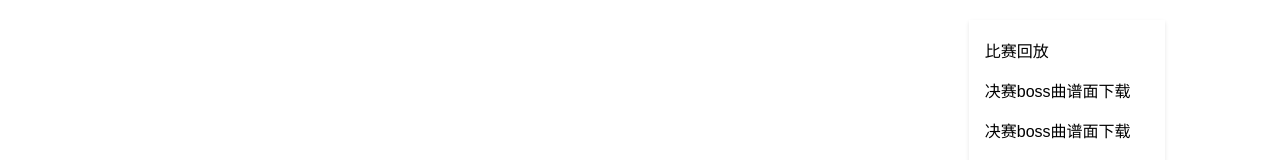
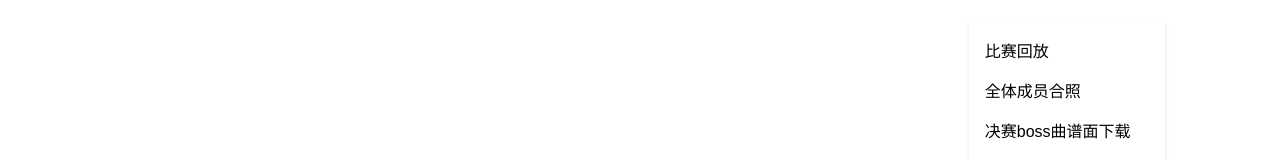
Before and after one commit to MPAMlab/NGU2nd-web, a Vue app: page / in a window 1280 px wide. Both pictures are taken after a click on the element "更多". Shown: the part 465-625 px from the top of the page. Built offline with nearby package versions, Linux system fonts and the light colour scheme.

Commit message:
Update App.vue

```diff
--- a/src/App.vue
+++ b/src/App.vue
@@ -50,7 +50,7 @@
         <span class="nav-text">更多</span>
         <div v-show="showDropdown[3]" class="dropdown-menu" ref="dropdownRef3">
           <div class="dropdown-item" @click="sendCardMessage('NGU 2nd 舞萌比赛直播回放', '哔哩哔哩 - 舞萌DX娱乐赛 NGU2nd 比赛直播回放 - UP主：灯射来红音游协会', '', 'https://live.bilibili.com/10910411')">比赛回放</div>
-          <div class="dropdown-item">决赛boss曲谱面下载</div>
+          <div class="dropdown-item" @click="sendCardMessage('NGU 2nd 全体成员合照', '点击查看合照', '','https://ngu-img.mpam-lab.xyz/NGU2nd_group_photo_v1.1.webp')">全体成员合照</div>
           <div class="dropdown-item" @click="sendCardMessage('决赛boss曲谱面下载','< II >\n 1.5MB', require('@/assets/download.png'), 'https://ngu-img.mpam-lab.xyz/ngu2nd-boss.zip')">决赛boss曲谱面下载</div>
           <div class="dropdown-item" @click="sendCardMessage('决赛结果', 'NGU 2nd 优胜组：越级勉强打白潘 \n 成员：Stella，Sa&K', '','https://ngu-img.mpam-lab.xyz/ngu2nd-lastround-detail.webp')">决赛结果详情</div>
           <div class="dropdown-item" @click="sendSupportCard">打赏</div>
```
